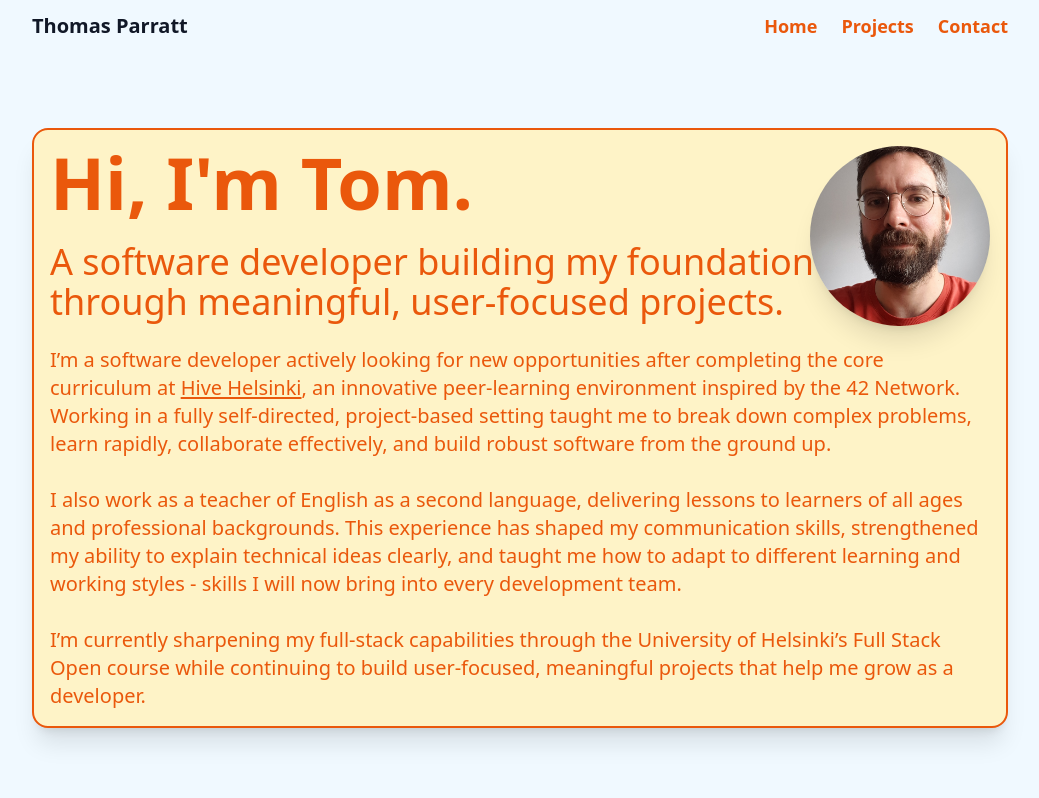
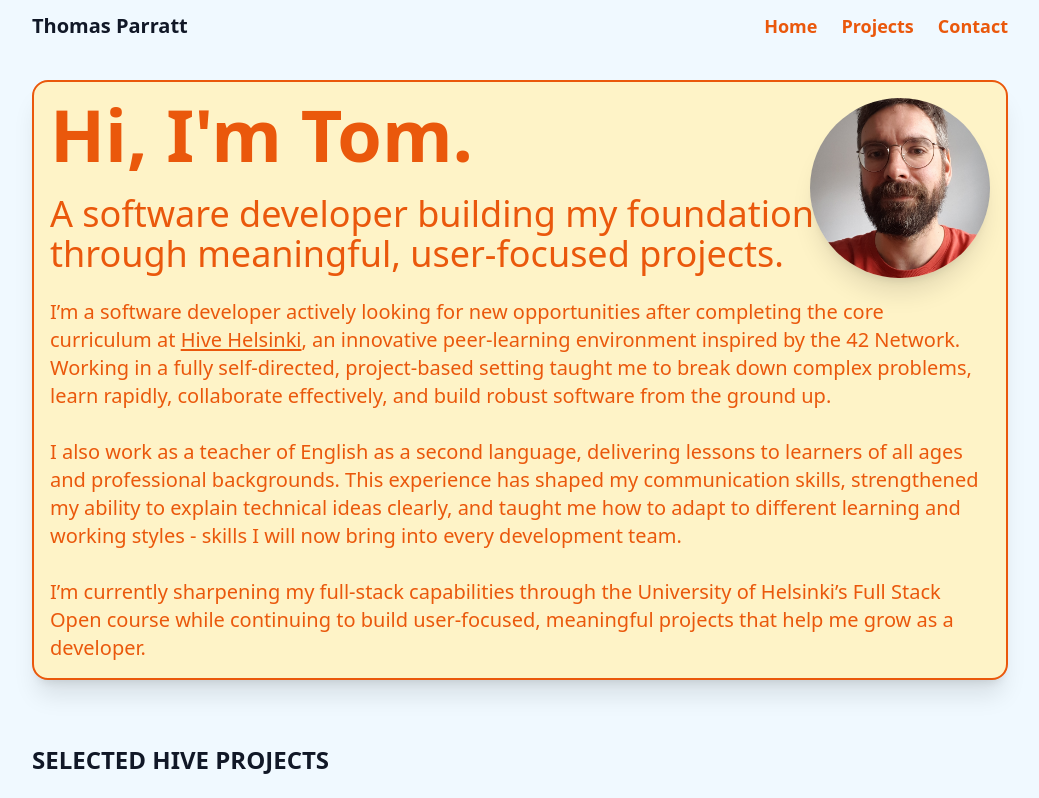
Before and after one commit to ThomasParratt/portfolio, a React (Vite) app: page / in a window 1280 px wide. Shown: the top 798 px of the page, without its empty margins (120-1159 px from the left). Built offline with nearby package versions, Linux system fonts and the light colour scheme.

Commit message:
updated padding

```diff
--- a/src/components/Home.jsx
+++ b/src/components/Home.jsx
@@ -29,7 +29,7 @@ export default function Home() {
     };
 
     return (
-        <section className="pt-24 pb-12 relative">
+        <section className="pt-12 pb-12 relative">
             {/* Box */}
             <section className="mt-8">
                 <div className="max-w-5xl mx-auto px-6 grid grid-cols-1 md:grid-cols-2 gap-6">
```
